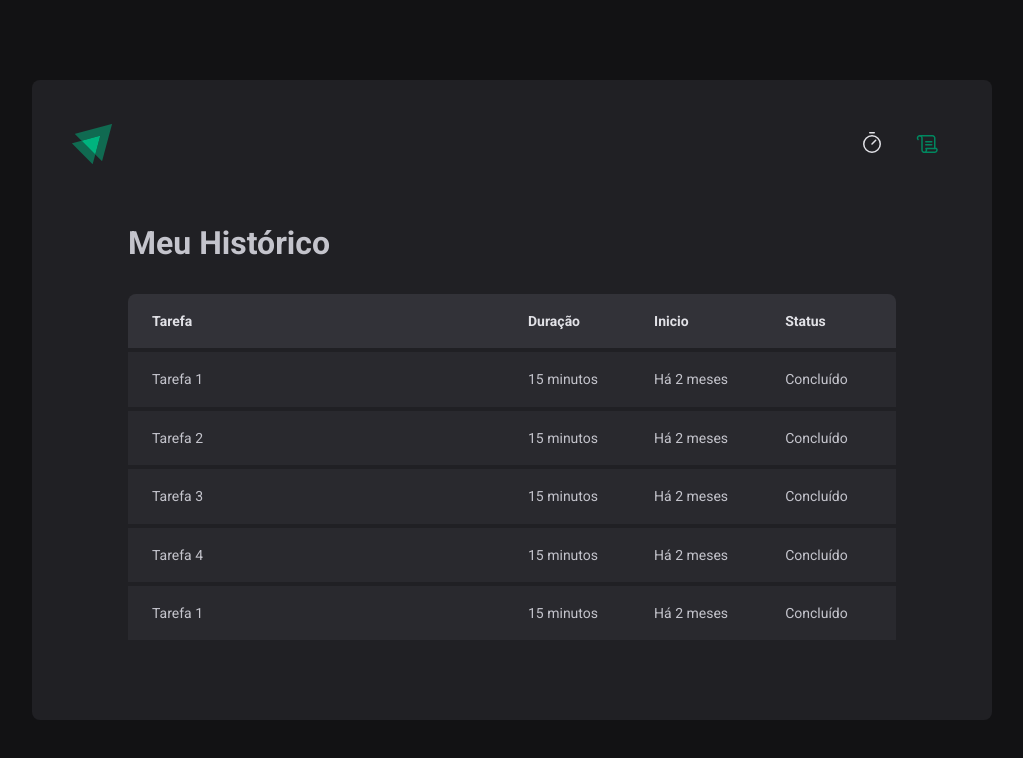
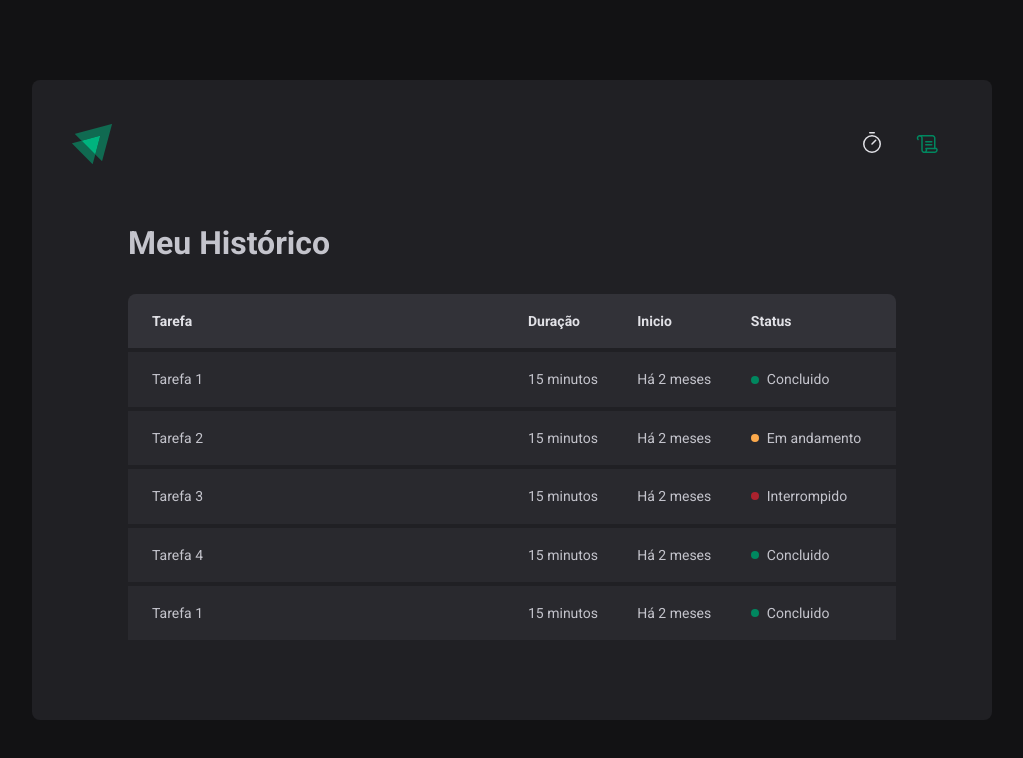
Before and after one commit to vinnycosta9898/ignite-timer, a React (Vite) app: page /history in a window 1280 px wide. Shown: the top 758 px of the page, without its empty margins (128-1151 px from the left). Built offline with nearby package versions, Linux system fonts and the light colour scheme.

Commit message:
Criando o componente Status

```diff
--- a/src/pages/History/index.tsx
+++ b/src/pages/History/index.tsx
@@ -1,4 +1,4 @@
-import { HistoryContainer, HistoryList } from './styles';
+import { HistoryContainer, HistoryList, Status } from './styles';
 
 export function History(){
     return(
@@ -21,28 +21,48 @@
                             <td>Tarefa 1</td>
                             <td>15 minutos</td>
                             <td>Há 2 meses</td>
-                            <td>Concluído</td>
+                            <td>
+                                <Status statusColor="green">
+                                    Concluido
+                                </Status>
+                            </td>
                         </tr>
                         <tr>
                             <td>Tarefa 2</td>
                             <td>15 minutos</td>
                             <td>Há 2 meses</td>
-                            <td>Concluído</td>
+                            <td>
+                                <Status statusColor="yellow">
+                                    Em andamento
+                                </Status>
+                            </td>
                         </tr> <tr>
                             <td>Tarefa 3</td>
                             <td>15 minutos</td>
                             <td>Há 2 meses</td>
-                            <td>Concluído</td>
+                            <td>
+                                <Status statusColor="red">
+                                    Interrompido
+                                </Status>
+                            </td>
                         </tr> <tr>
                             <td>Tarefa 4</td>
                             <td>15 minutos</td>
                             <td>Há 2 meses</td>
-                            <td>Concluído</td>
+                            <td>
+                                <Status statusColor="green">
+                                    Concluido
+                                </Status>
+                            </td>
                         </tr> <tr>
                             <td>Tarefa 1</td>
                             <td>15 minutos</td>
                             <td>Há 2 meses</td>
-                            <td>Concluído</td>
+                            <td>
+                                <Status statusColor="green">
+                                    Concluido
+                                </Status>
+                            </td>
                         </tr>
                     </tbody>
                 </table>
--- a/src/pages/History/styles.ts
+++ b/src/pages/History/styles.ts
@@ -1,4 +1,8 @@
 import styled from "styled-components";
+
+interface StatusProps{
+    statusColor: keyof typeof STATUS_COLOR;
+}
 
 export const HistoryContainer = styled.main`
     flex: 1;
@@ -60,3 +64,23 @@
         }
     }
 `
+
+const STATUS_COLOR = {
+    yellow: "yellow-500",
+    green: "green-500",
+    red: "red-500"
+} as const
+
+export const Status = styled.span<StatusProps>`
+    display: flex;
+    align-items: center;
+    gap: 0.5rem;
+
+    &::before{
+        content: "";
+        width: 0.5rem;
+        height: 0.5rem;
+        border-radius: 50%;
+        background: ${(props) => props.theme[STATUS_COLOR[props.statusColor]]};
+    }
+`
```
